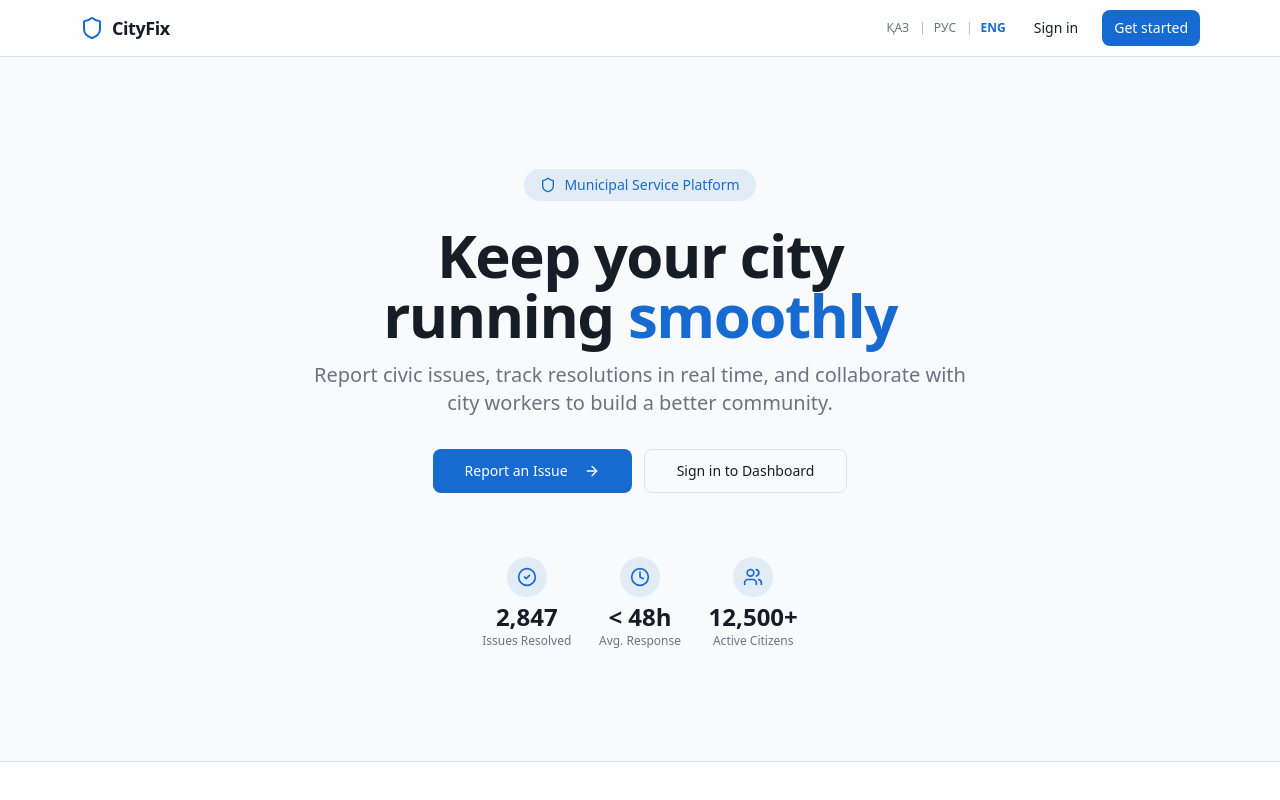
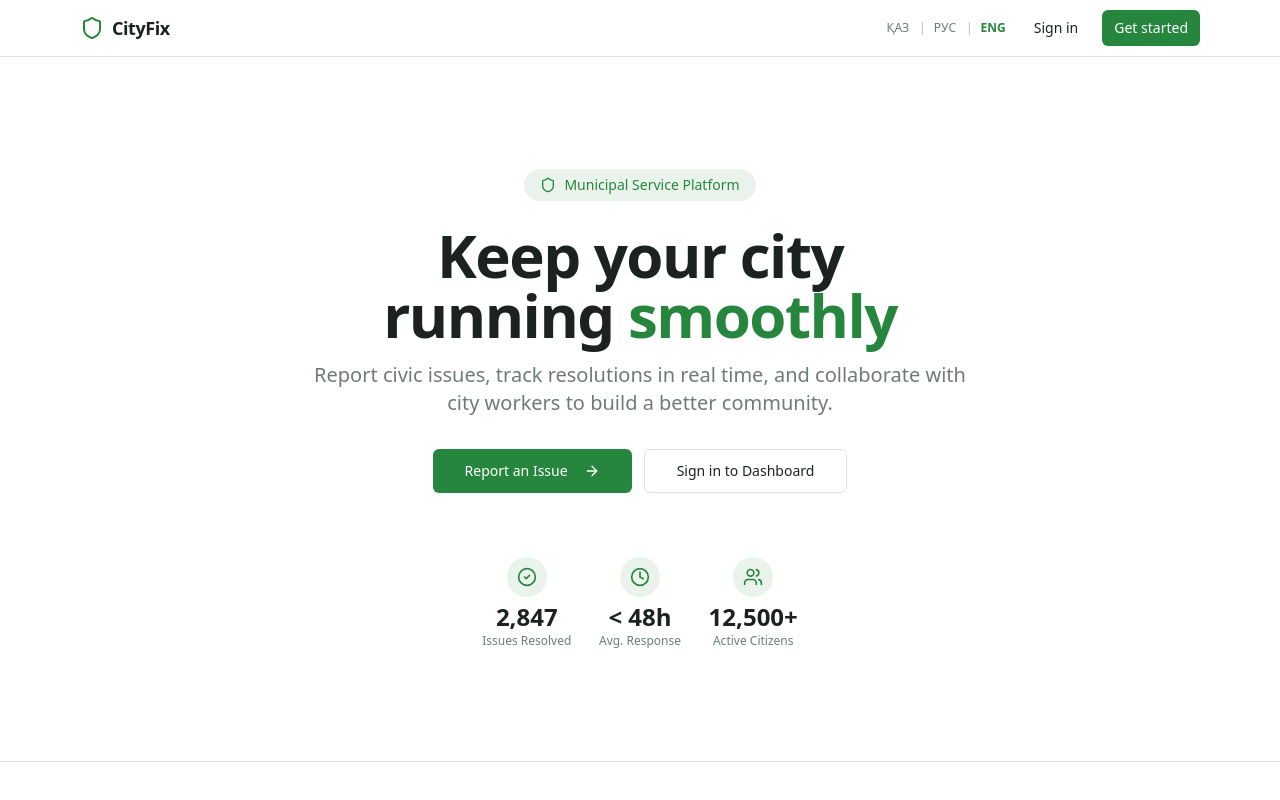
Before and after one commit to dsaw2e2/CityFix, a Next.js app: page / in a window 1280 px wide. Shown: the top 800 px of the page. Built offline with nearby package versions, Linux system fonts and the light colour scheme.

Commit message:
refactor: update design tokens to white-green eGov.kz palette
Switch primary color to institutional green and update entire app color scheme.

Co-authored-by: Miras Baikadiyev <193822044+dsaw2e2@users.noreply.github.com>

```diff
--- a/app/globals.css
+++ b/app/globals.css
@@ -14,80 +14,80 @@ body {
 
 @layer base {
   :root {
-    --background: 210 20% 98%;
-    --foreground: 215 25% 12%;
+    --background: 0 0% 100%;
+    --foreground: 150 10% 12%;
     --card: 0 0% 100%;
-    --card-foreground: 215 25% 12%;
+    --card-foreground: 150 10% 12%;
     --popover: 0 0% 100%;
-    --popover-foreground: 215 25% 12%;
-    --primary: 213 80% 45%;
+    --popover-foreground: 150 10% 12%;
+    --primary: 134 55% 34%;
     --primary-foreground: 0 0% 100%;
-    --secondary: 210 15% 93%;
-    --secondary-foreground: 215 25% 12%;
-    --muted: 210 12% 94%;
-    --muted-foreground: 215 10% 46%;
-    --accent: 160 60% 42%;
-    --accent-foreground: 0 0% 100%;
+    --secondary: 140 10% 94%;
+    --secondary-foreground: 150 10% 12%;
+    --muted: 140 8% 94%;
+    --muted-foreground: 150 6% 46%;
+    --accent: 134 40% 92%;
+    --accent-foreground: 134 55% 28%;
     --destructive: 0 72% 51%;
     --destructive-foreground: 0 0% 100%;
-    --border: 214 14% 89%;
-    --input: 214 14% 89%;
-    --ring: 213 80% 45%;
-    --chart-1: 213 80% 45%;
-    --chart-2: 160 60% 42%;
+    --border: 140 10% 88%;
+    --input: 140 10% 88%;
+    --ring: 134 55% 34%;
+    --chart-1: 134 55% 34%;
+    --chart-2: 170 50% 40%;
     --chart-3: 38 92% 50%;
     --chart-4: 0 72% 51%;
-    --chart-5: 262 50% 55%;
-    --radius: 0.625rem;
-    --sidebar-background: 215 25% 12%;
-    --sidebar-foreground: 210 20% 92%;
-    --sidebar-primary: 213 80% 55%;
+    --chart-5: 200 60% 45%;
+    --radius: 0.5rem;
+    --sidebar-background: 134 45% 22%;
+    --sidebar-foreground: 140 10% 95%;
+    --sidebar-primary: 134 50% 50%;
     --sidebar-primary-foreground: 0 0% 100%;
-    --sidebar-accent: 215 20% 18%;
-    --sidebar-accent-foreground: 210 20% 92%;
-    --sidebar-border: 215 18% 22%;
-    --sidebar-ring: 213 80% 55%;
+    --sidebar-accent: 134 40% 28%;
+    --sidebar-accent-foreground: 140 10% 95%;
+    --sidebar-border: 134 35% 30%;
+    --sidebar-ring: 134 50% 50%;
     --warning: 38 92% 50%;
     --warning-foreground: 0 0% 100%;
-    --success: 160 60% 42%;
+    --success: 134 55% 34%;
     --success-foreground: 0 0% 100%;
   }
   .dark {
-    --background: 215 25% 8%;
-    --foreground: 210 20% 95%;
-    --card: 215 25% 11%;
-    --card-foreground: 210 20% 95%;
-    --popover: 215 25% 11%;
-    --popover-foreground: 210 20% 95%;
-    --primary: 213 80% 55%;
+    --background: 150 10% 6%;
+    --foreground: 140 10% 95%;
+    --card: 150 10% 9%;
+    --card-foreground: 140 10% 95%;
+    --popover: 150 10% 9%;
+    --popover-foreground: 140 10% 95%;
+    --primary: 134 50% 42%;
     --primary-foreground: 0 0% 100%;
-    --secondary: 215 20% 18%;
-    --secondary-foreground: 210 20% 95%;
-    --muted: 215 18% 16%;
-    --muted-foreground: 215 10% 55%;
-    --accent: 160 55% 40%;
-    --accent-foreground: 0 0% 100%;
+    --secondary: 150 10% 16%;
+    --secondary-foreground: 140 10% 95%;
+    --muted: 150 8% 14%;
+    --muted-foreground: 150 6% 55%;
+    --accent: 134 35% 18%;
+    --accent-foreground: 134 50% 60%;
     --destructive: 0 62% 42%;
     --destructive-foreground: 0 0% 100%;
-    --border: 215 18% 20%;
-    --input: 215 18% 20%;
-    --ring: 213 80% 55%;
-    --chart-1: 213 80% 55%;
-    --chart-2: 160 55% 40%;
+    --border: 150 8% 18%;
+    --input: 150 8% 18%;
+    --ring: 134 50% 42%;
+    --chart-1: 134 50% 42%;
+    --chart-2: 170 45% 38%;
     --chart-3: 38 85% 50%;
     --chart-4: 0 62% 42%;
-    --chart-5: 262 45% 50%;
-    --sidebar-background: 215 28% 6%;
-    --sidebar-foreground: 210 20% 92%;
-    --sidebar-primary: 213 80% 55%;
+    --chart-5: 200 55% 42%;
+    --sidebar-background: 150 12% 5%;
+    --sidebar-foreground: 140 10% 92%;
+    --sidebar-primary: 134 50% 50%;
     --sidebar-primary-foreground: 0 0% 100%;
-    --sidebar-accent: 215 22% 14%;
-    --sidebar-accent-foreground: 210 20% 92%;
-    --sidebar-border: 215 18% 16%;
-    --sidebar-ring: 213 80% 55%;
+    --sidebar-accent: 150 10% 12%;
+    --sidebar-accent-foreground: 140 10% 92%;
+    --sidebar-border: 150 8% 14%;
+    --sidebar-ring: 134 50% 50%;
     --warning: 38 85% 50%;
     --warning-foreground: 0 0% 100%;
-    --success: 160 55% 40%;
+    --success: 134 50% 42%;
     --success-foreground: 0 0% 100%;
   }
 }
```
